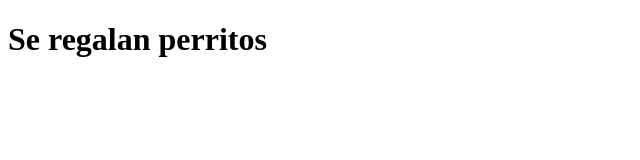
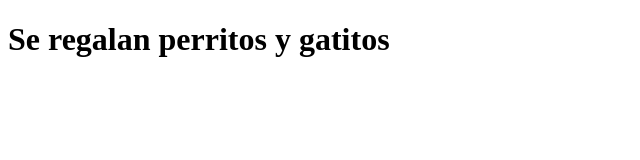
Before and after one commit to macalister0109/practica01, a plain HTML site: page index.html in a window 1280 px wide. Shown: the whole page, without its empty margins (0-640 px from the left). Drawn offline with Linux system fonts and the light colour scheme.

Commit message:
cambio en titulo

```diff
--- a/index.html
+++ b/index.html
@@ -6,6 +6,6 @@
     <title>Mi primera chamba con git y github</title>
   </head>
   <body>
-    <h1>Se regalan perritos</h1>
+    <h1>Se regalan perritos y gatitos</h1>
   </body>
 </html>
```
